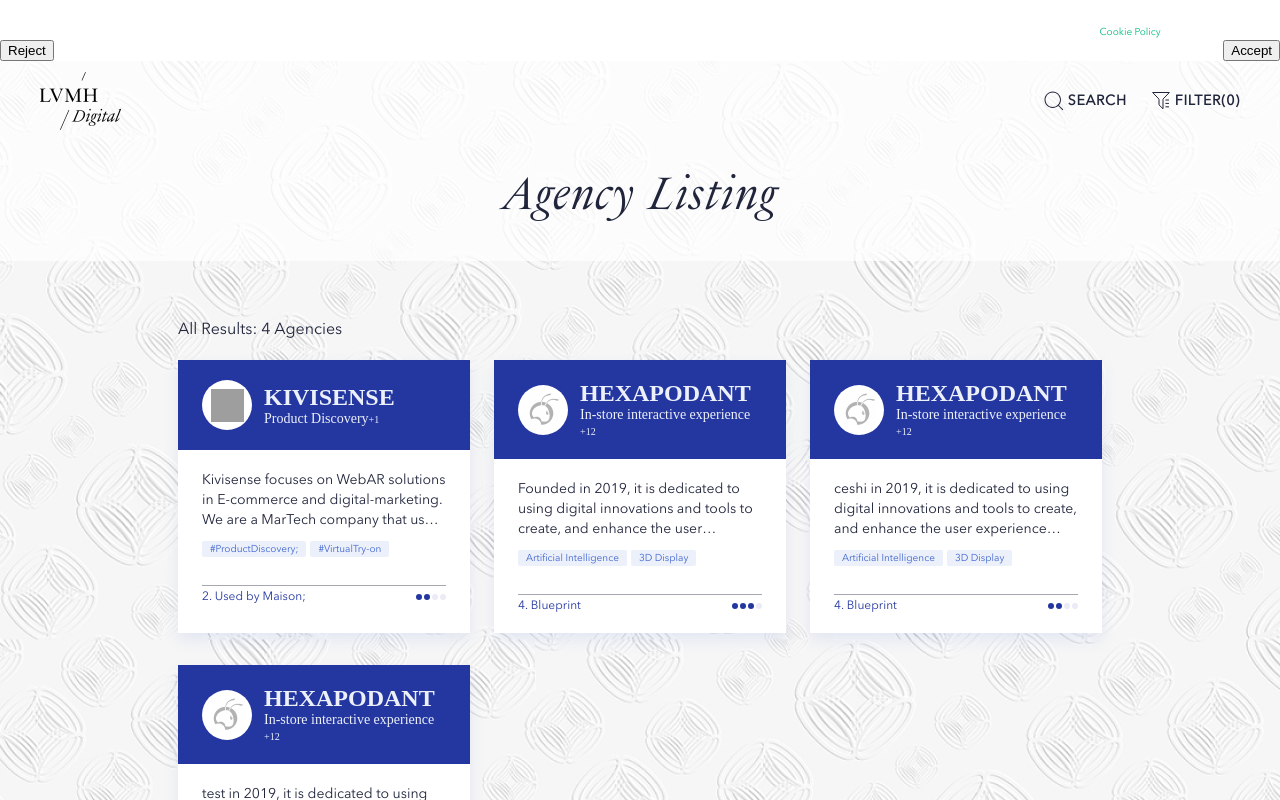
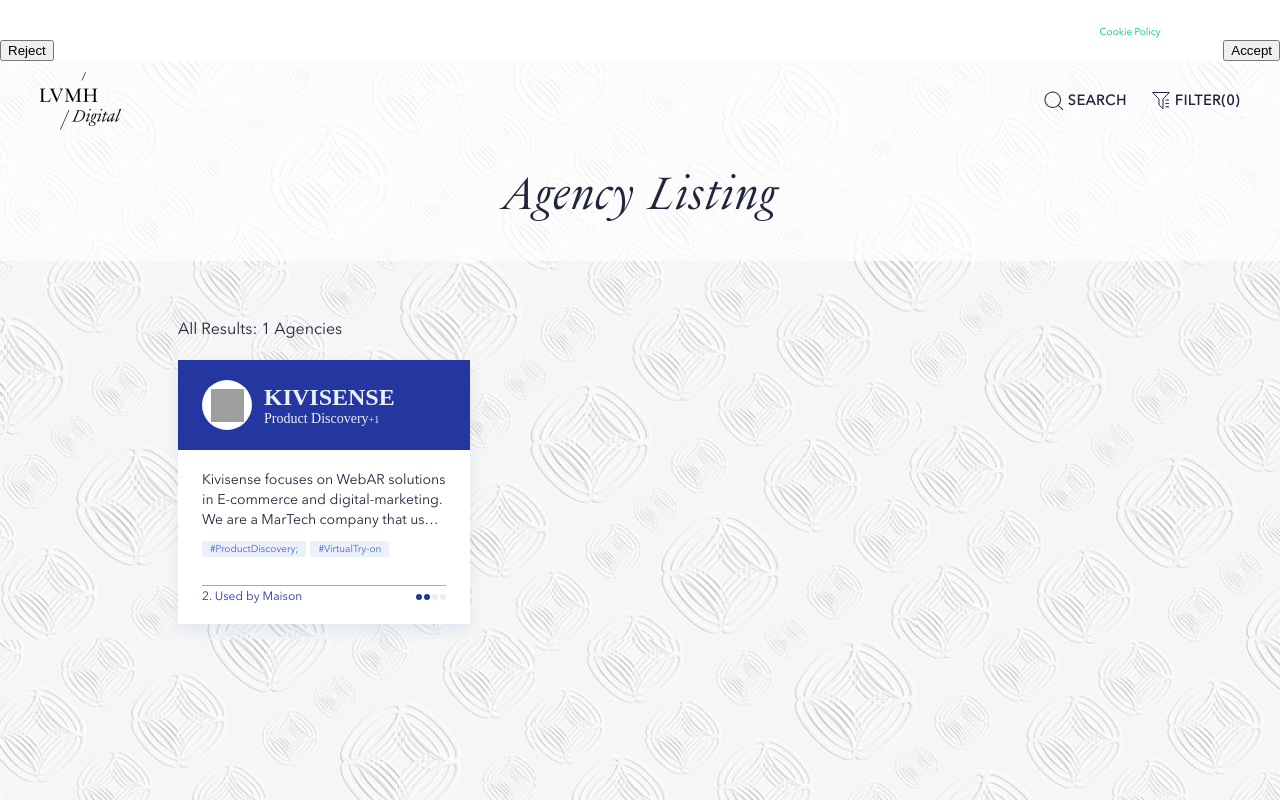
Before and after one commit to MobileNowGroup/LVMH_Vendor_Showcase_Website_Frontend, a Vue app: page /vendorlisting in a window 1280 px wide. Shown: the top 800 px of the page. Built offline with nearby package versions, Linux system fonts and the light colour scheme; grey boxes are pictures that could not be loaded.

Commit message:
update logic

```diff
--- a/src/components/HeadComponent.vue
+++ b/src/components/HeadComponent.vue
@@ -16,7 +16,7 @@
 let searchValue = ref(""); // 需要search 的数据
 let filterVisibale = ref(false); // filterbox是否展示
 let filterVisibaleBg = ref(false); // filterbox background
-const filterList = ref(mockData.filterListMock); // filter数据
+const filterList = mockData.filterListMock; // filter数据
 const filterShow = ref(true); // 是否展示filter
 let decoVisiable = ref(false); // 是否展示顶部装饰文本
 let decoText = ref("Agency Listing"); // 顶部装饰文本内容
@@ -31,6 +31,8 @@
 const shutDownComponent = ref(true);
 
 onMounted(() => {
+
+  console.log($route)
   if (window) {
     window.addEventListener("scroll", _onPageScroll);
   }
@@ -129,7 +131,7 @@
     searchVisibale.value = false;
   } else {
     filterNumber.value = 0;
-    filterList.value.forEach((menu, menuIndex) => {
+    filterList.forEach((menu, menuIndex) => {
       filterNumber.value += menu.selectedCount;
     });
     filterVisibale.value = false;
@@ -142,7 +144,7 @@
 };
 /**清空所有filter */
 const clearFilter = () => {
-  filterList.value.forEach((menu, menindex) => {
+  filterList.forEach((menu, menindex) => {
     // 清空所有category num
     menu.selectedCount = 0;
     // 清空filter总数量
@@ -159,16 +161,25 @@
   // 点击查询结果
   // console.log(searchType);
   if (searchType === "search") {
-    // 执行search逻辑
+    // 执行search逻辑,进入search页面
+    $router.push({
+      name: "search",
+      query: {
+        searchType: "search",
+        queryParam: searchValue.value,
+      },
+    });
+
   } else {
-    // 执行filter逻辑
+    // 执行filter逻辑,进入search页面
+    $router.push({
+      name: "search",
+      query: {
+        searchType: "filter",
+      },
+    });
+
   }
-  $router.push({
-    name: "search",
-    query: {
-      queryParam: searchValue.value,
-    },
-  });
 };
 
 /** 页面滚动 */
@@ -185,7 +196,6 @@
   } else {
     // 监听路由匹配不同header背景色
     headerbg();
-
     decoVisiable.value = decoShowArray.every((item) => {
       return item !== $route.path;
     });
@@ -195,7 +205,7 @@
 const applyshowcolorVisiable = ref(false);
 const applyshowcolor = () => {
   // 判断所有filter中的数据，只要有一个是被选中那么就是true
-  applyshowcolorVisiable.value = filterList.value.some((menu, menindex) => {
+  applyshowcolorVisiable.value = filterList.some((menu, menindex) => {
     return menu.menuItemList.some((menuItem) => {
       return menuItem.isChoosed;
     });
--- a/src/util/common.ts
+++ b/src/util/common.ts
@@ -87,3 +87,7 @@
     }
   };
 }
+
+export function openLink(link: string) {
+  window.open(link);
+}
--- a/src/util/mockData.ts
+++ b/src/util/mockData.ts
@@ -64,27 +64,26 @@
       },
     ],
     featureDemo: [
-      // 无数据
-      // {
-      //   type: "video",
-      //   desc: "AR try-on from head to toe",
-      //   src: "https://www.youtube.com/watch?v=bu0QHVT2DyE&t=7s",
-      // },
-      // {
-      //   type: "video",
-      //   desc: "Ulysse Nardin watch try-on",
-      //   src: "https://www.youtube.com/watch?v=EdUsFeXZmq0",
-      // },
-      // {
-      //   type: "video",
-      //   desc: "Celine bag 3D interaction",
-      //   src: "https://www.youtube.com/watch?v=u76O_-xhlw4",
-      // },
-      // {
-      //   type: "video",
-      //   desc: "Valentino shoes try-on",
-      //   src: "https://www.youtube.com/watch?v=TW0TOK8gMbM",
-      // },
+      {
+        type: "link",
+        desc: "AR try-on from head to toe",
+        src: "https://www.youtube.com/watch?v=bu0QHVT2DyE&t=7s",
+      },
+      {
+        type: "link",
+        desc: "Ulysse Nardin watch try-on",
+        src: "https://www.youtube.com/watch?v=EdUsFeXZmq0",
+      },
+      {
+        type: "link",
+        desc: "Celine bag 3D interaction",
+        src: "https://www.youtube.com/watch?v=u76O_-xhlw4",
+      },
+      {
+        type: "link",
+        desc: "Valentino shoes try-on",
+        src: "https://www.youtube.com/watch?v=TW0TOK8gMbM",
+      },
     ],
     serviceBrandLogos: [
       "https://alsahlcinsuat01-oss.oss-cn-shanghai.aliyuncs.com/images/lv_white.png",
@@ -375,51 +374,9 @@
         src: "https://www.youtube.com/watch?v=LhjoFHOibr4",
       },
     ],
-    vendorStatus: "2. Used by Maison;",
+    vendorStatus: "2. Used by Maison",
     vendorDot: 2,
-  },
-  {
-    id: 1,
-    logoSrc: "/images/vendor.png",
-    vendorName: "hexapodant",
-    vendorCategory: "In-store interactive experience ",
-    vendorCategoryNum: 12,
-    brandFounded: "1995.04.07",
-    leadTime: "4 weeks",
-    vendorBrief:
-      "Founded in 2019, it is dedicated to using digital innovations and tools to create, and enhance the user experience online and offline.",
-    vendorTags: ["Artificial Intelligence", "3D Display"],
-    vendorStatus: "4. Blueprint",
-    vendorDot: 3,
-  },
-  {
-    id: 2,
-    logoSrc: "/images/vendor.png",
-    vendorName: "hexapodant",
-    vendorCategory: "In-store interactive experience ",
-    vendorCategoryNum: 12,
-    brandFounded: "1995.04.07",
-    leadTime: "4 weeks",
-    vendorBrief:
-      "ceshi in 2019, it is dedicated to using digital innovations and tools to create, and enhance the user experience online and offline.",
-    vendorTags: ["Artificial Intelligence", "3D Display"],
-    vendorStatus: "4. Blueprint",
-    vendorDot: 2,
-  },
-  {
-    id: 3,
-    logoSrc: "/images/vendor.png",
-    vendorName: "hexapodant",
-    vendorCategory: "In-store interactive experience ",
-    vendorCategoryNum: 12,
-    brandFounded: "1995.04.07",
-    leadTime: "4 weeks",
-    vendorBrief:
-      "test in 2019, it is dedicated to using digital innovations and tools to create, and enhance the user experience online and offline.",
-    vendorTags: ["Artificial Intelligence", "3D Display"],
-    vendorStatus: "4. Blueprint",
-    vendorDot: 1,
-  },
+  }
 ]);
 
 const filterListMock = reactive([
@@ -436,39 +393,67 @@
     ],
   },
   {
-    MenuTitle: "category",
+    MenuTitle: "TECHNOLOGY",
     selectedCount: 0,
     isShow: false,
     menuItemList: [
-      { desc: "Customization & Personalization (4)", isChoosed: false },
-      { desc: "Customer Service (2)", isChoosed: false },
-      { desc: "In-store Interactive Experience (2)", isChoosed: false },
-      { desc: "Metaverse (4)", isChoosed: false },
-      { desc: "Product Discovery (1)", isChoosed: false },
+      { desc: "AIGC", isChoosed: false },
+      { desc: "ML", isChoosed: false },
+      { desc: "NLP", isChoosed: false },
+      { desc: "Computer Vision", isChoosed: false },
+      { desc: "Screen", isChoosed: false },
+      { desc: "Sensor", isChoosed: false },
+      { desc: "Screen", isChoosed: false },
+      { desc: "HardwareDevices", isChoosed: false },
+      { desc: "VR", isChoosed: false },
+      { desc: "AR", isChoosed: false },
+      { desc: "Blockchain", isChoosed: false },
+      { desc: "3D", isChoosed: false },
     ],
   },
   {
-    MenuTitle: "category",
+    MenuTitle: "APPLICATION",
     selectedCount: 0,
     isShow: false,
     menuItemList: [
-      { desc: "Customization & Personalization (4)", isChoosed: false },
-      { desc: "Customer Service (2)", isChoosed: false },
-      { desc: "In-store Interactive Experience (2)", isChoosed: false },
-      { desc: "Metaverse (4)", isChoosed: false },
-      { desc: "Product Discovery (1)", isChoosed: false },
+      { desc: "VirualExhibition/Pop-up", isChoosed: false },
+      { desc: "VirtualStore", isChoosed: false },
+      { desc: "3DDisplay", isChoosed: false },
+      { desc: "Gamification", isChoosed: false },
+      { desc: "VirtualTry-on", isChoosed: false },
+      { desc: "SizeMeasurement", isChoosed: false },
+      { desc: "ContentAggregation", isChoosed: false },
+      { desc: "PersonalRecommendation", isChoosed: false },
+      { desc: "Gifting", isChoosed: false },
+      { desc: "DigitalMessages", isChoosed: false },
+      { desc: "NFT", isChoosed: false },
     ],
   },
   {
-    MenuTitle: "category",
+    MenuTitle: "CHANNEL",
     selectedCount: 0,
     isShow: false,
     menuItemList: [
-      { desc: "Customization & Personalization (4)", isChoosed: false },
-      { desc: "Customer Service (2)", isChoosed: false },
-      { desc: "In-store Interactive Experience (2)", isChoosed: false },
-      { desc: "Metaverse (4)", isChoosed: false },
-      { desc: "Product Discovery (1)", isChoosed: false },
+      { desc: "Online", isChoosed: false },
+      { desc: "Retail", isChoosed: false },
+      { desc: "Omnichannel", isChoosed: false }
+    ],
+  },
+  {
+    MenuTitle: "PLATFORM",
+    selectedCount: 0,
+    isShow: false,
+    menuItemList: [
+      { desc: "Wechat", isChoosed: false },
+      { desc: "Wecom", isChoosed: false },
+      { desc: "Taobao", isChoosed: false },
+      { desc: "Tmall", isChoosed: false },
+      { desc: "JD", isChoosed: false },
+      { desc: "Douyin", isChoosed: false },
+      { desc: "Kuaishou", isChoosed: false },
+      { desc: "H5", isChoosed: false },
+      { desc: "Weibo", isChoosed: false },
+      { desc: "RED", isChoosed: false },
     ],
   },
 ]);
--- a/src/views/SearchView.vue
+++ b/src/views/SearchView.vue
@@ -4,6 +4,7 @@
 import vendorList from "@/components/vendorListComponent.vue";
 import { authStore } from "../stores/authStore";
 import { useRouter, useRoute } from "vue-router";
+import { AnyARecord } from "dns";
 
 let store = authStore();
 
@@ -14,25 +15,58 @@
 const $route = useRoute(); // 路由信息
 
 const param = $route.query.queryParam;
-// console.log(param)
+const searchType = $route.query.queryParam;
+console.log($route, param);
+const filterList = mockData.filterListMock;
+onMounted(() => {
+  if (searchType === "search") {
+    mockData.vendorListMock.forEach((element, index) => {
+      if (!param) return;
+      console.log(element.vendorName, param);
+      // 只搜索vendorname
+      if (
+        param &&
+        element.vendorName
+          .toLocaleLowerCase()
+          .indexOf(param.toLocaleString().toLocaleLowerCase() + "") > -1
+      ) {
+        vendorListArray.value.push(element);
+      }
+      console.log("meijinlai");
 
-mockData.vendorListMock.forEach((element, index) => {
-  if (!param) return;
-  Object.values(element).forEach((value) => {
-    if (value.toString().indexOf(param) > -1) {
-      vendorListArray.value.push(element);
-    }
-  });
-  // Object.entries(element).forEach((item) => {
-  //   console.log(item);
-  // });
-  // Object.keys(element).forEach((key) => {
-  //   console.log(key);
-  // });
+      // 搜索所有数据
+      // Object.values(element).forEach((value) => {
+      //   console.log(value)
+      //   if (value.toString().indexOf(param) > -1) {
+      //     vendorListArray.value.push(element);
+      //   }
+      // });
+    });
+  } else {
+    let filterParam = "";
+    let tempArry: any = [];
+    filterList.forEach((items, itemsindex) => {
+      tempArry.push(items.menuItemList);
+      // if (items instanceof Array) {
+      //   console.log('aaaaa')
+      //   items.forEach((item, index) => {
+      //     if (item.isChoosed) {
+      //       console.log( item.desc)
+      //       filterParam += " " + item.desc;
+      //     }
+      //   });
+      // }
+    });
+    tempArry.forEach((item: any, index: any) => {
+      if (item.isChoosed) {
+        filterParam += item.desc;
+      }
+    });
+    console.log(filterList, filterParam);
+  }
+  // 设置搜索数据总数
+  resultCount.value = vendorListArray.value.length;
 });
-resultCount.value = vendorListArray.value.length;
-
-onMounted(() => {});
 const openCookie = () => {
   //  store.CookiesModelopen()
 };
--- a/src/views/VendorDetailView.vue
+++ b/src/views/VendorDetailView.vue
@@ -2,11 +2,11 @@
 import { onMounted, reactive, ref } from "vue";
 import mockData from "../util/mockData";
 import { useRouter } from "vue-router";
-import { isMobile } from "@/util/common";
+import { isMobile,openLink } from "@/util/common";
 
 const $router = useRouter();
 const vendor = ref({} as any);
-const length = ref(0)// slide 长度
+const length = ref(0); // slide 长度
 const isMobileAgent = ref(isMobile());
 
 onMounted(() => {
@@ -17,8 +17,11 @@
     }
   });
 
-  length.value = vendor.value.serviceBrandLogos.length
-  console.log( vendor.value.serviceBrandLogos instanceof Array,vendor.value.serviceBrandLogos.length);
+  length.value = vendor.value.serviceBrandLogos.length;
+  console.log(
+    vendor.value.serviceBrandLogos instanceof Array,
+    vendor.value.serviceBrandLogos.length
+  );
   // 监听slidelist滚动距离计算下面scrllbar的滚动距离且只在移动端生效
   if (isMobileAgent.value) {
     slideListNode.value.addEventListener("scroll", (e: any) => {
@@ -26,7 +29,6 @@
     });
   }
 });
-
 
 let slideListNode = ref();
 let scrollThumbNode = ref();
@@ -90,10 +92,10 @@
   console.log(swiper, swipers.getTranslate());
   if (swiper.translate < 0) {
     scrollThumbNode.value.style.marginLeft =
-      (Math.abs(swiper.translate - 30) / 300) * 30 + "px";
+      (Math.abs(swiper.translate - 30) / 1300) * 30 + "px";
     if (isMobileAgent) {
       scrollThumbNode.value.style.marginLeft =
-        (Math.abs(swiper.translate - 30) / 270) * 60 + "px";
+        (Math.abs(swiper.translate - 30) / 1270) * 60 + "px";
     }
     return;
   }
@@ -207,10 +209,10 @@
             ></div>
           </div>
         </h2>
-        <img :src="vendor.solutionCaseSrc" alt="" />
         <p class="content-desc content-solution">
           {{ vendor.solutionCase }}
         </p>
+        <img :src="vendor.solutionCaseSrc" alt="" />
       </div>
       <div class="content-box content-box-claimed">
         <h2 class="title">
@@ -226,7 +228,7 @@
         </h2>
         <!-- <div class="is-flex-row kpibox"></div> -->
         <div class="is-flex-row">
-          <p style="font-size: 16px">
+          <p class="content-desc content-claimed">
             {{ vendor.claimedKpis }}
           </p>
           <!-- <p class="content-desc content-claimed is-flex-column">
@@ -325,13 +327,18 @@
           </div>
         </h2>
         <div v-for="(item, index) of vendor.featureDemo" :key="index">
-          <div v-if="item.type === 'code'">
+          <div v-if="item.type === 'QRcode'">
             <p class="content-feature-desc">Scan the QR code to view demo</p>
             <img :src="item.src" alt="" />
           </div>
           <div v-else-if="item.type === 'link'">
             <p class="content-feature-desc">Click the link to view demo</p>
-            <button class="content-feature-button" @click="">
+            <button
+              class="content-feature-button"
+              @click="
+               openLink(item.src)
+              "
+            >
               <img :src="item.src" alt="" /> Demo link
             </button>
           </div>
@@ -340,7 +347,7 @@
               Click the play button to view demo
             </p>
             <div class="content-feature-video-box" @click="">
-              <img :src="item.src" alt="" />
+              <!-- <img :src="item.src" alt="" /> -->
               <!-- <video controls src=""></video> -->
             </div>
           </div>
```
